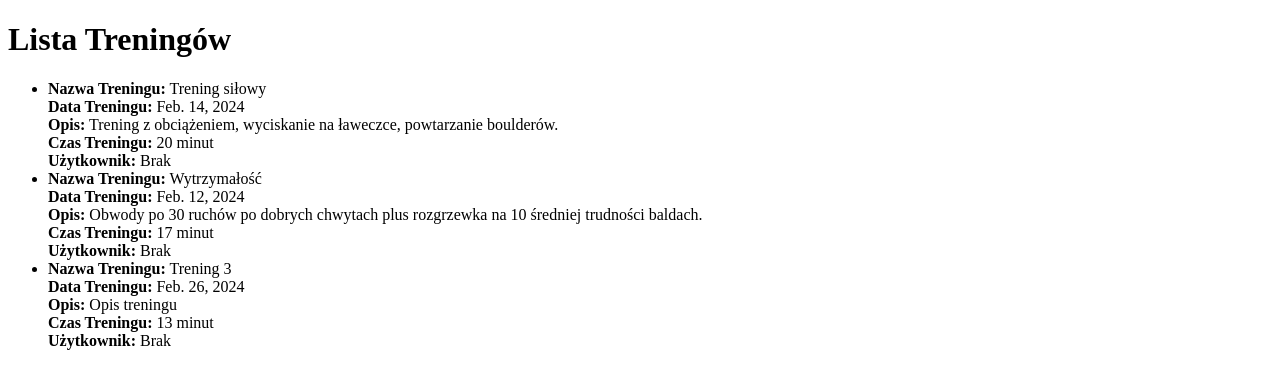
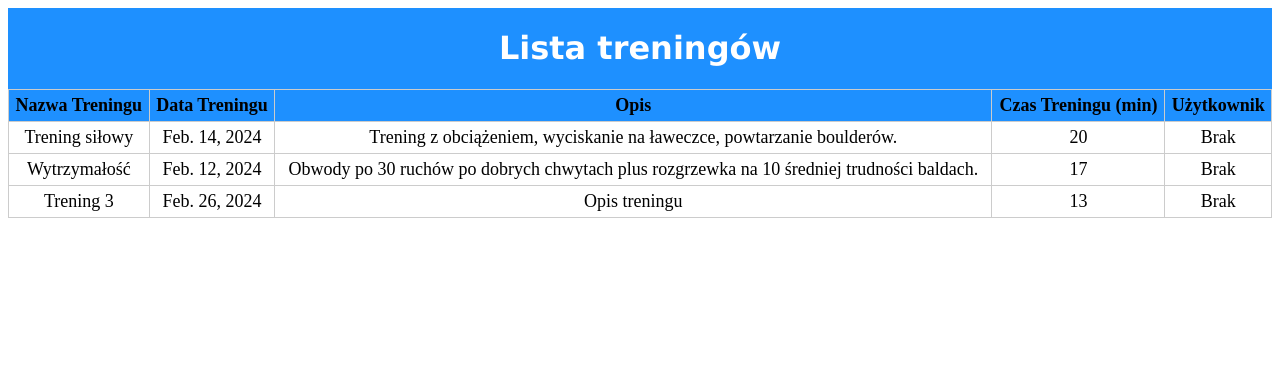
Before and after one commit to JakubSzota/PJF_2_SZOTA, a Django app: page /listTrening/ in a window 1280 px wide. Shown: the top 389 px of the page. Run offline with Django 4.2, Linux system fonts and the light colour scheme; data comes from the database, SQL or seed files in the repository.

Commit message:
ProjektPJF

```diff
--- a/ProjektPJF/templates/listTrening.html
+++ b/ProjektPJF/templates/listTrening.html
@@ -1,5 +1,5 @@
 <!DOCTYPE html>
-<html lang="en">
+<html lang="pl">
 <head>
     <meta charset="UTF-8">
     <meta http-equiv="X-UA-Compatible" content="IE=edge">
@@ -7,17 +7,28 @@
     <title>Lista Treningów</title>
 </head>
 <body>
-    <h1>Lista Treningów</h1>
-    <ul>
-        {% for trening in trenings %}
-            <li>
-                <strong>Nazwa Treningu:</strong> {{ trening.Nazwa_Treningu }}<br>
-                <strong>Data Treningu:</strong> {{ trening.Data_Treningu }}<br>
-                <strong>Opis:</strong> {{ trening.Opis|default:"Brak opisu" }}<br>
-                <strong>Czas Treningu:</strong> {{ trening.CzasTreningu }} minut<br>
-                <strong>Użytkownik:</strong> {{ trening.User.username|default:"Brak" }}<br>
-            </li>
-        {% endfor %}
-    </ul>
+    <div style="width: 100%; margin: 0 ; display: flex; justify-content: center;background-color: #1E90FF; color: #fff; font-family: 'Verdana', Verdana;">
+        <h1>Lista treningów</h1>
+    </div>
+    <div style="width: 100%; margin: 0 ; display: flex; justify-content: center;">
+        <table style="border-collapse: collapse; width: 100%;">
+            <tr>
+                <th style="font-size: large ;background-color: #1E90FF ;border: 1px solid #ccc; padding: 5px;text-align: center;">Nazwa Treningu</th>
+                <th style="font-size: large ;background-color: #1E90FF ;border: 1px solid #ccc; padding: 5px;text-align: center;">Data Treningu</th>
+                <th style="font-size: large ;background-color: #1E90FF ;border: 1px solid #ccc; padding: 5px;text-align: center;">Opis</th>
+                <th style="font-size: large ;background-color: #1E90FF ;border: 1px solid #ccc; padding: 5px;text-align: center;">Czas Treningu (min)</th>
+                <th style="font-size: large ;background-color: #1E90FF ;border: 1px solid #ccc; padding: 5px;text-align: center;">Użytkownik</th>
+            </tr>
+            {% for trening in trenings %}
+                <tr>
+                    <td style="font-size: large ;border: 1px solid #ccc; padding: 5px;text-align: center;">{{ trening.Nazwa_Treningu }}</td>
+                    <td style="font-size: large ;border: 1px solid #ccc; padding: 5px;text-align: center;">{{ trening.Data_Treningu }}</td>
+                    <td style="font-size: large ;border: 1px solid #ccc; padding: 5px;text-align: center;">{{ trening.Opis|default:"Brak opisu" }}</td>
+                    <td style="font-size: large ;border: 1px solid #ccc; padding: 5px;text-align: center;">{{ trening.CzasTreningu }}</td>
+                    <td style="font-size: large ;border: 1px solid #ccc; padding: 5px;text-align: center;">{{ trening.User.username|default:"Brak" }}</td>
+                </tr>
+            {% endfor %}
+        </table>
+    </div>
 </body>
 </html>
```
Also changed, not shown: ProjektPJF/templates/add_trening.html (+18 -8 lines), ProjektPJF/templates/home.html (+13 -8 lines).
